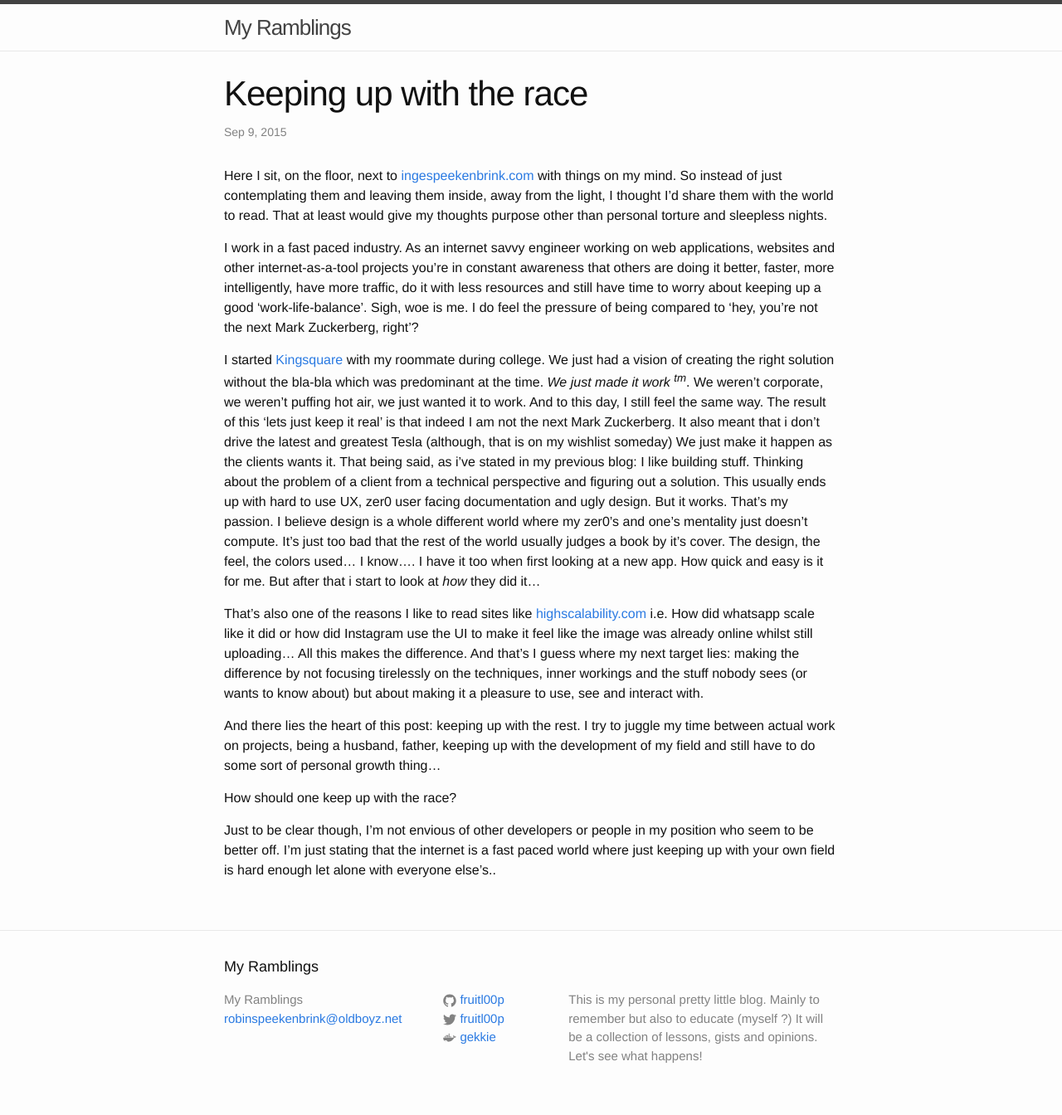
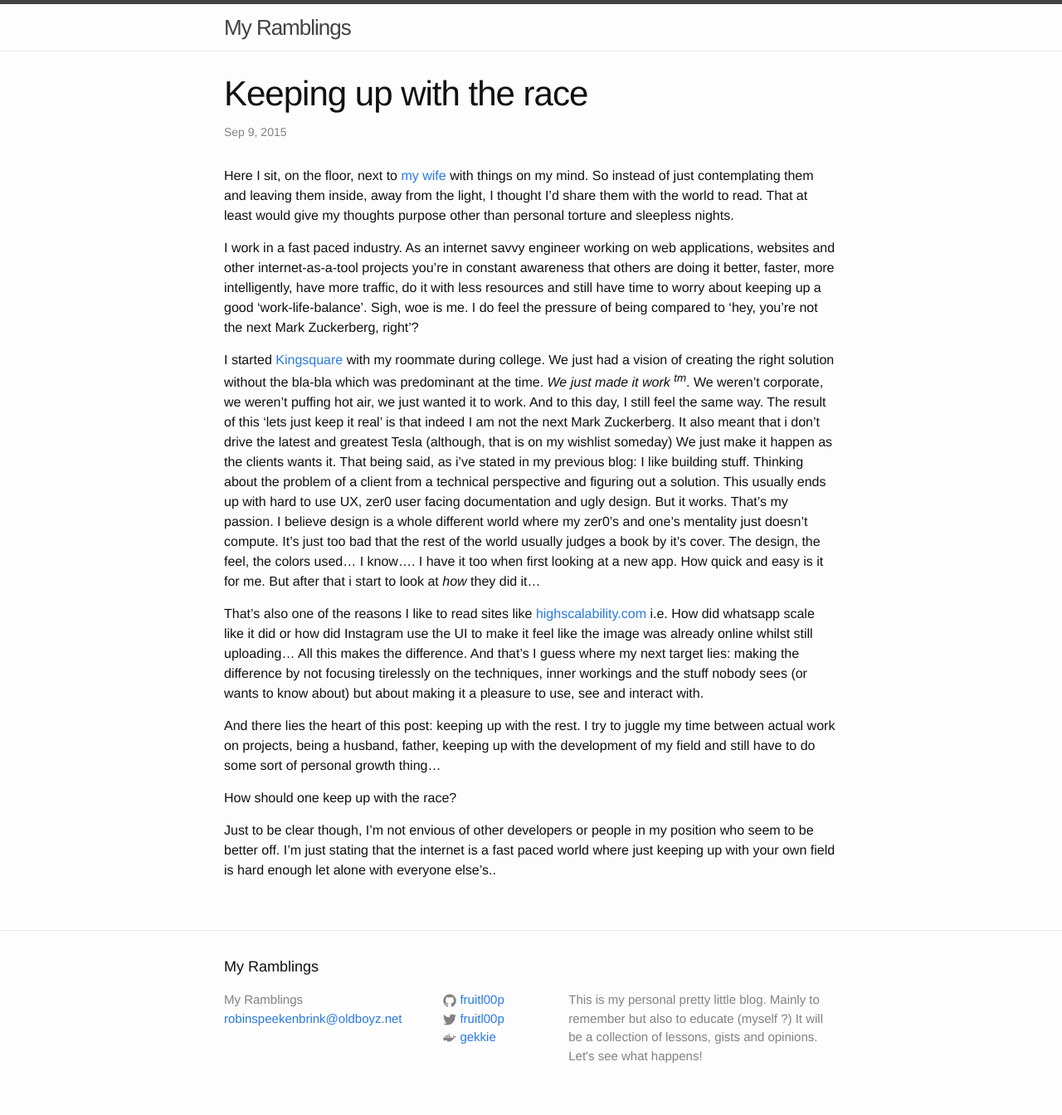
Before and after one commit to fruitl00p/fruitl00p.github.io, a Jekyll site: the page built from _posts/2015-09-09-what-to-do.md, in a window 1280 px wide. Shown: the whole page at 83% size. Built offline with Jekyll 4.4.1, drawn with Linux system fonts in a browser that asks for light colours.

Commit message:
updated link

```diff
--- a/_posts/2015-09-09-what-to-do.md
+++ b/_posts/2015-09-09-what-to-do.md
@@ -4,7 +4,7 @@ title:  "Keeping up with the race"
 date:   2015-09-09 20:22
 categories: blog entrepreneur opinion
 ---
-Here I sit, on the floor, next to [ingespeekenbrink.com](my wife) with things on my mind. So instead of just contemplating them and leaving them inside, away from the light, I thought I'd share them with the world to read. That at least would give my thoughts purpose other than personal torture and sleepless nights.
+Here I sit, on the floor, next to [my wife](ingespeekenbrink.com) with things on my mind. So instead of just contemplating them and leaving them inside, away from the light, I thought I'd share them with the world to read. That at least would give my thoughts purpose other than personal torture and sleepless nights.
 
 I work in a fast paced industry. As an internet savvy engineer working on web applications, websites and other internet-as-a-tool projects you're in constant awareness that others are doing it better, faster, more intelligently, have more traffic, do it with less resources and still have time to worry about keeping up a good 'work-life-balance'. Sigh, woe is me. I do feel the pressure of being compared to 'hey, you're not the next Mark Zuckerberg, right'?
 
```
